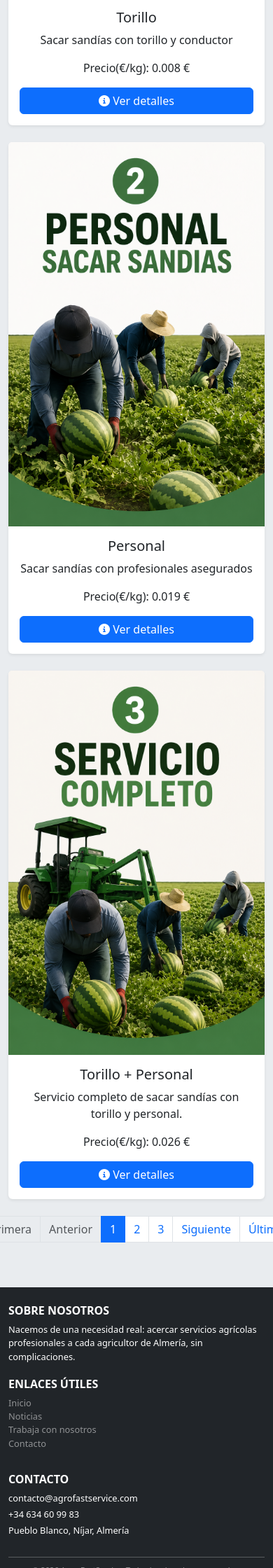
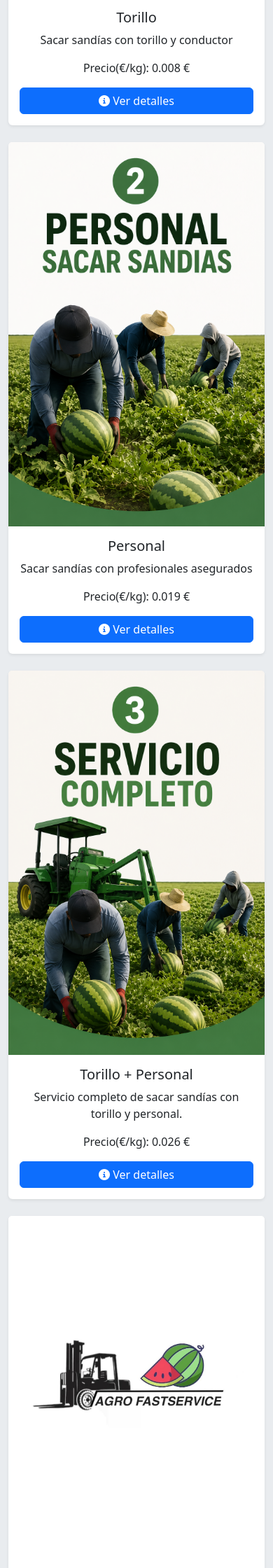
Before and after one commit to Leghlimi/agro_fastservice, a Django app: page /servicios/ in a window 390 px wide; the page is wider, and only the part inside the window is pictured. Shown: the part 720-2960 px from the top of that part at 70% size. Run offline with Django 5.2, Linux system fonts and the light colour scheme; data comes from the database, SQL or seed files in the repository.

Commit message:
Front estable 2.0

```diff
--- a/servicios/templates/servicios/lista_servicios.html
+++ b/servicios/templates/servicios/lista_servicios.html
@@ -5,7 +5,7 @@
 
 {% block content %}
 
-<div class="row row-cols-1 row-cols-md-3 g-4 mt-3">
+<div class="row row-cols-1 row-cols-sm-2 row-cols-md-2 row-cols-lg-4 g-4 mt-3">
     {% for servicio in lista_servicios %}
     <div class="col">
         <a href="{% url 'servicios:detalle_servicio' servicio.id %}" class="text-decoration-none text-dark">
--- a/servicios/views.py
+++ b/servicios/views.py
@@ -28,7 +28,7 @@
         renderizado, incluyendo el objeto de página como 'lista_servicios'.
     """
     servicios = Servicio.objects.all().order_by('id')  # QuerySet con todos los servicios, mantenemos un orden consistente
-    paginator = Paginator(servicios, 3)  # mostramos 6 servicios por página
+    paginator = Paginator(servicios, 4)  # mostramos x servicios por página
 
     # Obtenemos el número de página desde la URL (?page=2)
     page_number = request.GET.get('page')
--- a/static/css/style.css
+++ b/static/css/style.css
@@ -53,6 +53,14 @@
     border-color: rgba(255, 255, 255, 0.7) !important;
     color: rgba(255, 255, 255, 0.9) !important;
     background: rgba(255, 255, 255, 0.1) !important;
+}
+
+.navbar-toggler {
+    border-color: rgba(255, 255, 255, 0.5) !important;
+}
+
+.navbar-toggler-icon {
+    filter: brightness(1.5);
 }
 
 .navbar-toggler:hover {
@@ -123,8 +131,6 @@
     border: 1px solid whitesmoke !important;
     border-radius: 4px;
 }
-
-
 
 /* =========================================================
    MAIN
@@ -204,6 +210,16 @@
     letter-spacing: 2px !important;
     text-align: right;
 }
+
+@media (max-width: 576px) {
+    .row-cols-1 > .col {
+        flex: 0 0 100% !important;
+        max-width: 100% !important;
+        width: 100% !important;
+    }
+}
+
+
 
 /* =========================================================
    TABLAS Y ELEMENTOS GENERALES
--- a/templates/base.html
+++ b/templates/base.html
@@ -85,7 +85,8 @@
                     <div class="input-group">
                         <input class="form-control form-control-sm border-0 bg-transparent text-white"
                                type="search" name="q" placeholder="Buscar..." aria-label="Buscar"
-                               value="{{ request.GET.q|default:'' }}">
+                               value="{{ request.GET.q|default:'' }}"
+                               style="max-width: 150px;">
                         <button class="btn btn-outline-light btn-sm" type="submit">
                             <i class="fas fa-search"></i>
                         </button>
```
